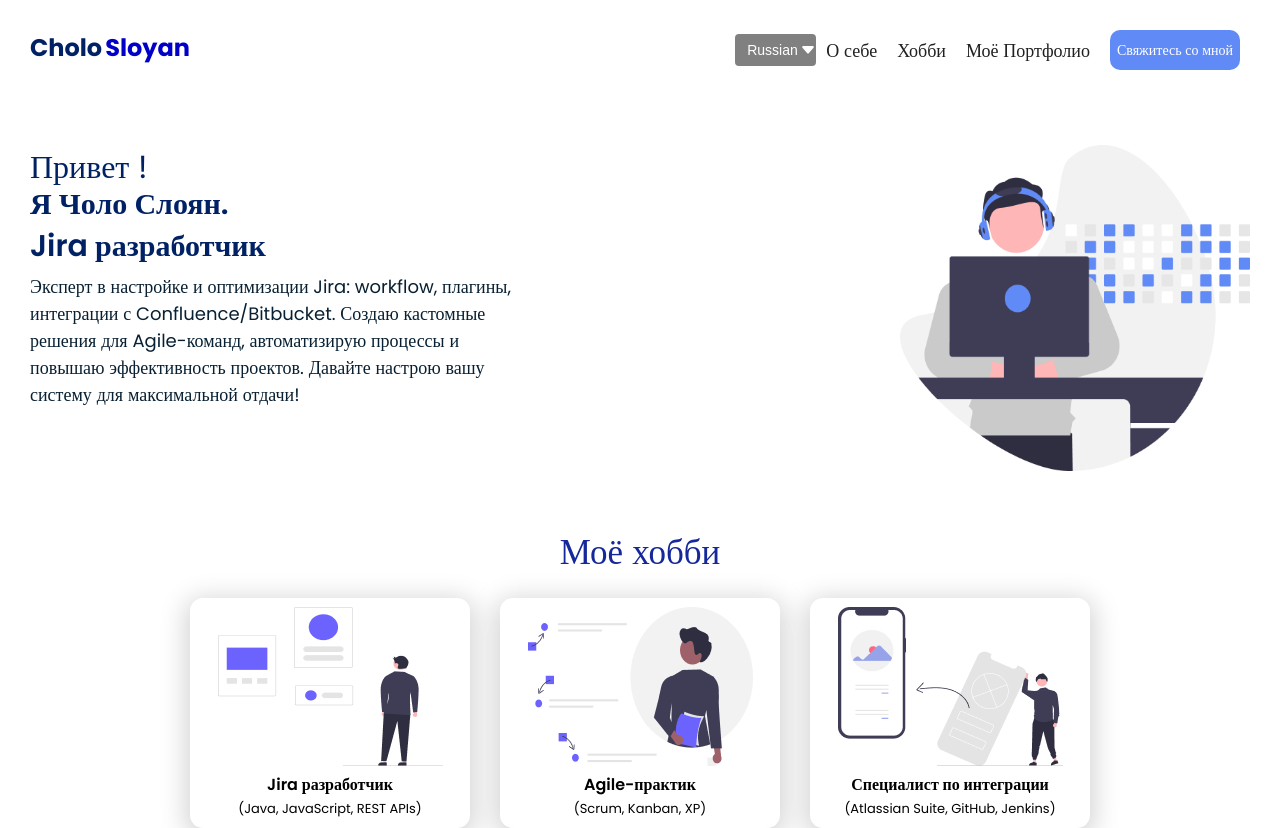
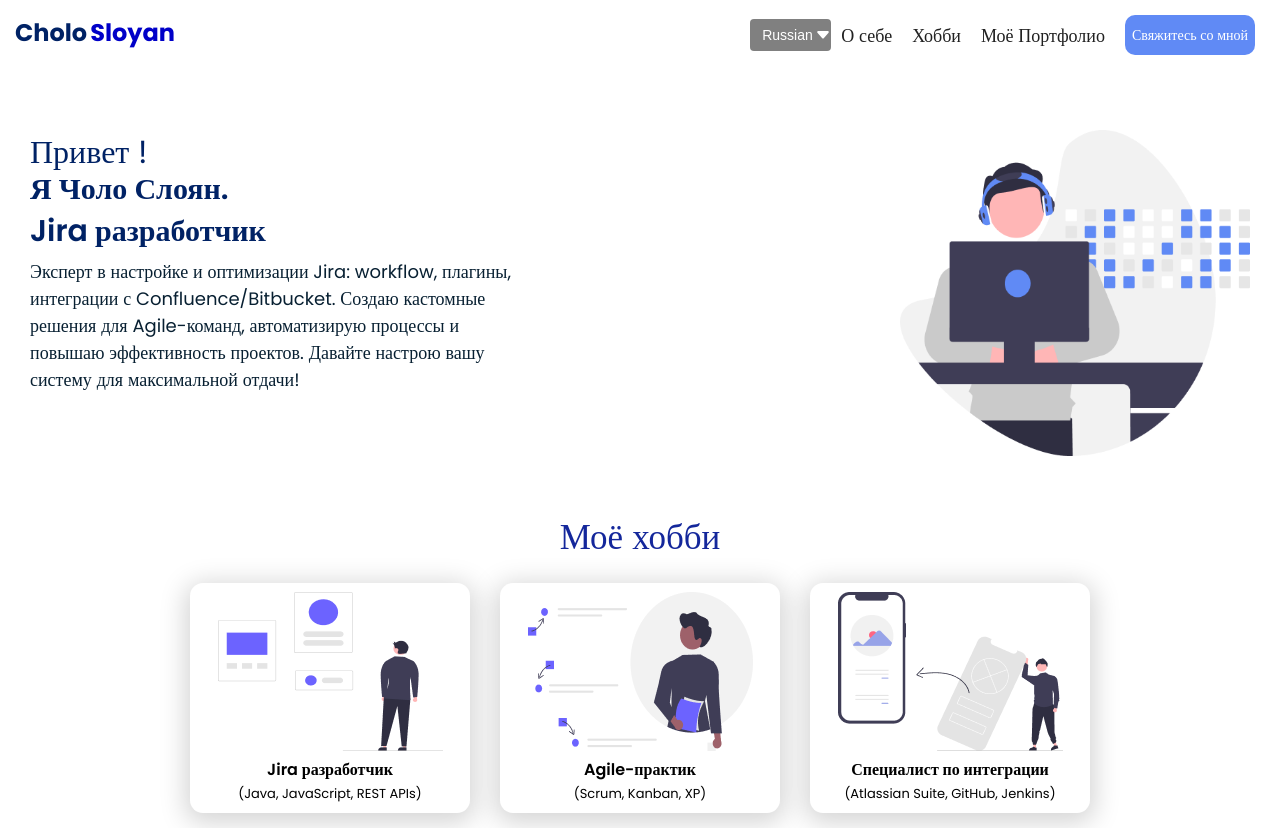
Before and after one commit to knoS77/Cholo, a React (Create React App) app: page / in a window 1280 px wide. Shown: the top 828 px of the page. Built offline with nearby package versions, Linux system fonts and the light colour scheme.

Commit message:
header.css3

```diff
--- a/src/pages/Header/Header.css
+++ b/src/pages/Header/Header.css
@@ -10,7 +10,7 @@
 }
 .header__container {
     padding: 15px;
-    margin: 15px;
+    /* margin: 15px; */
     display: flex;
     justify-content: space-between
 }
```
